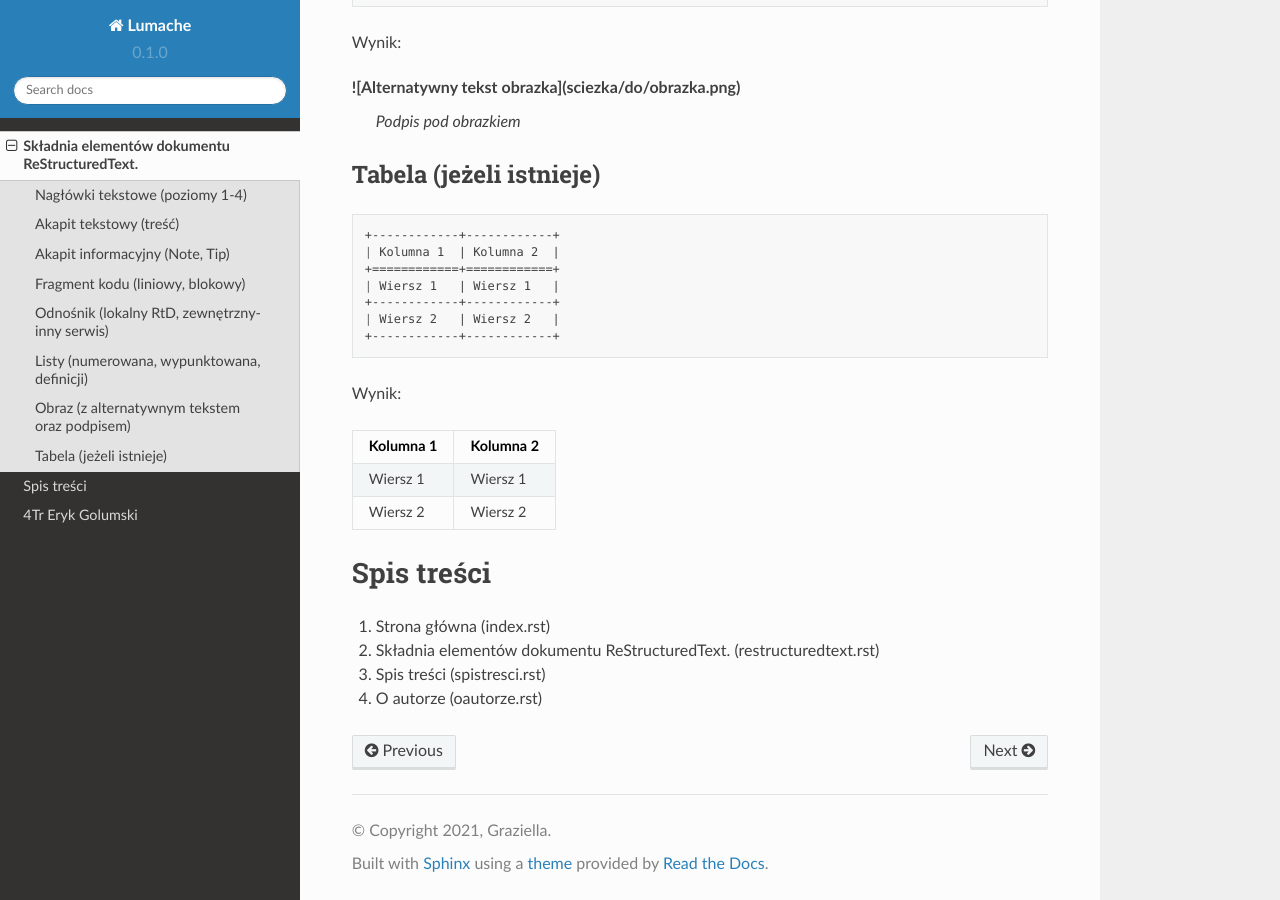
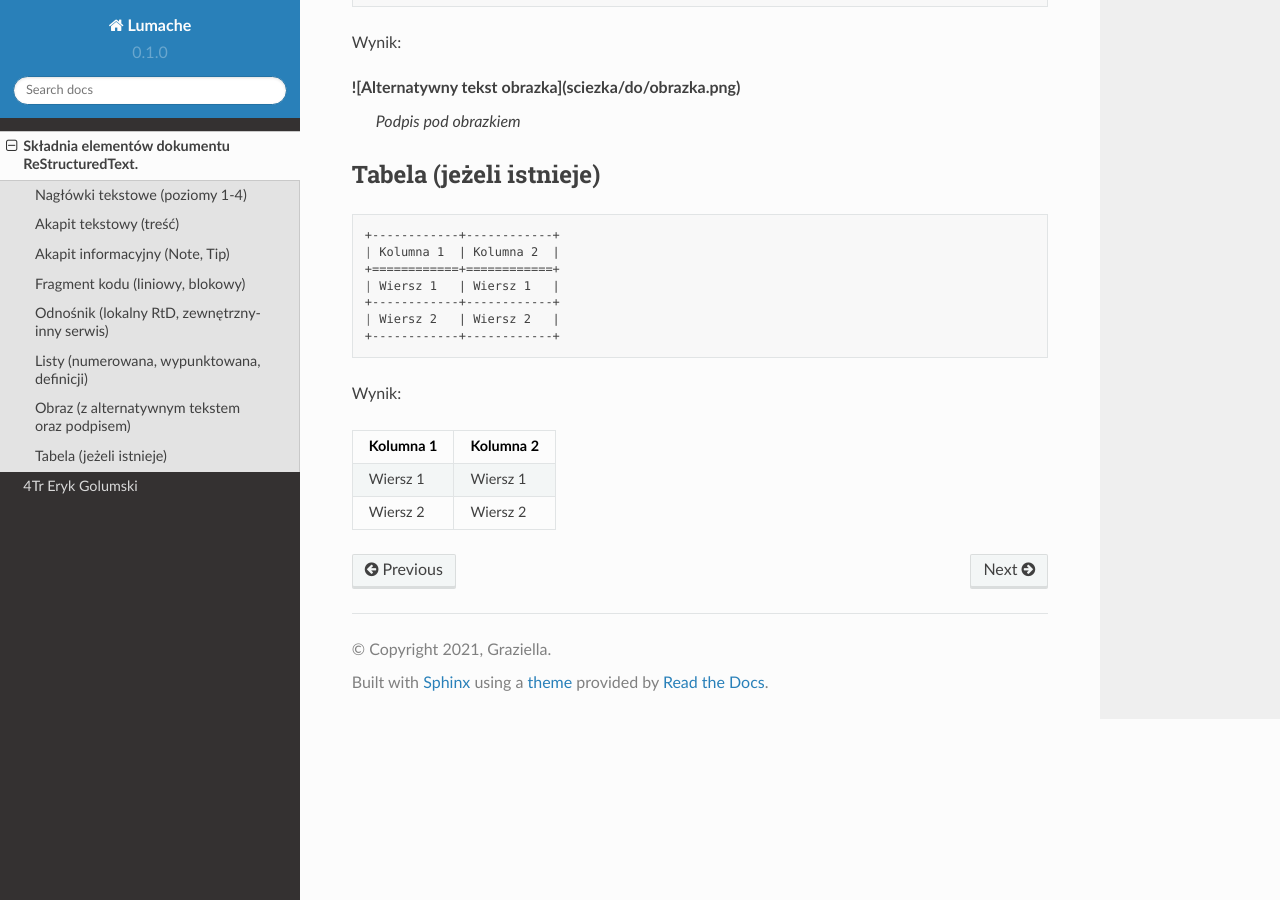
Before and after one commit to ErykGolumski2004/zse-4tr-eg-rtd, a Sphinx documentation site: the page built from docs/source/restructuredtext.rst, in a window 1280 px wide and 900 px high, scrolled down 3689 px. Built offline with Sphinx 7.4.7 and the Read the Docs theme 2.0.0, drawn with Linux system fonts in a browser that asks for light colours.

Commit message:
Update restructuredtext.rst

```diff
--- a/docs/source/restructuredtext.rst
+++ b/docs/source/restructuredtext.rst
@@ -219,5 +219,3 @@ Wynik:
 +------------+------------+
 | Wiersz 2   | Wiersz 2   |
 +------------+------------+
-
-.. include:: spistresci.rst
```
